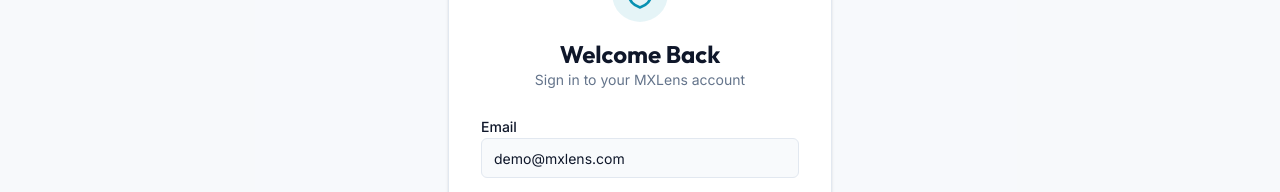
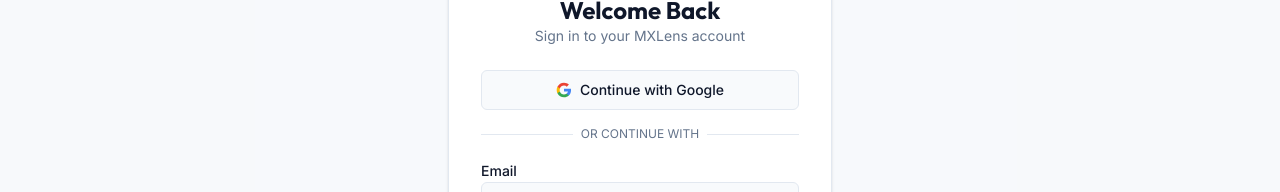
Before and after one commit to akmalmuhammed/MXLens, a Next.js app: page /auth/signin in a window 1280 px wide. Shown: the part 309-501 px from the top of the page. Built offline with nearby package versions, Linux system fonts and the light colour scheme; no server answers.

Commit message:
feat: add google sign-in button

```diff
--- a/src/app/auth/signin/page.tsx
+++ b/src/app/auth/signin/page.tsx
@@ -14,6 +14,47 @@
                     </div>
                     <h1 className="text-2xl font-bold">Welcome Back</h1>
                     <p className="text-sm text-muted-foreground">Sign in to your MXLens account</p>
+                </div>
+
+                <form
+                    action={async () => {
+                        "use server";
+                        await signIn("google", { redirectTo: "/dashboard" });
+                    }}
+                    className="mb-4"
+                >
+                    <Button variant="outline" type="submit" className="w-full flex items-center justify-center gap-2">
+                        <svg className="h-4 w-4" viewBox="0 0 24 24">
+                            <path
+                                d="M22.56 12.25c0-.78-.07-1.53-.2-2.25H12v4.26h5.92c-.26 1.37-1.04 2.53-2.21 3.31v2.77h3.57c2.08-1.92 3.28-4.74 3.28-8.09z"
+                                fill="#4285F4"
+                            />
+                            <path
+                                d="M12 23c2.97 0 5.46-.98 7.28-2.66l-3.57-2.77c-.98.66-2.23 1.06-3.71 1.06-2.86 0-5.29-1.93-6.16-4.53H2.18v2.84C3.99 20.53 7.7 23 12 23z"
+                                fill="#34A853"
+                            />
+                            <path
+                                d="M5.84 14.09c-.22-.66-.35-1.36-.35-2.09s.13-1.43.35-2.09V7.07H2.18C1.43 8.55 1 10.22 1 12s.43 3.45 1.18 4.93l2.85-2.22.81-.62z"
+                                fill="#FBBC05"
+                            />
+                            <path
+                                d="M12 5.38c1.62 0 3.06.56 4.21 1.64l3.15-3.15C17.45 2.09 14.97 1 12 1 7.7 1 3.99 3.47 2.18 7.07l3.66 2.84c.87-2.6 3.3-4.53 6.16-4.53z"
+                                fill="#EA4335"
+                            />
+                        </svg>
+                        Continue with Google
+                    </Button>
+                </form>
+
+                <div className="relative mb-4">
+                    <div className="absolute inset-0 flex items-center">
+                        <span className="w-full border-t" />
+                    </div>
+                    <div className="relative flex justify-center text-xs uppercase">
+                        <span className="bg-background px-2 text-muted-foreground bg-white dark:bg-black">
+                            Or continue with
+                        </span>
+                    </div>
                 </div>
 
                 <form
```
